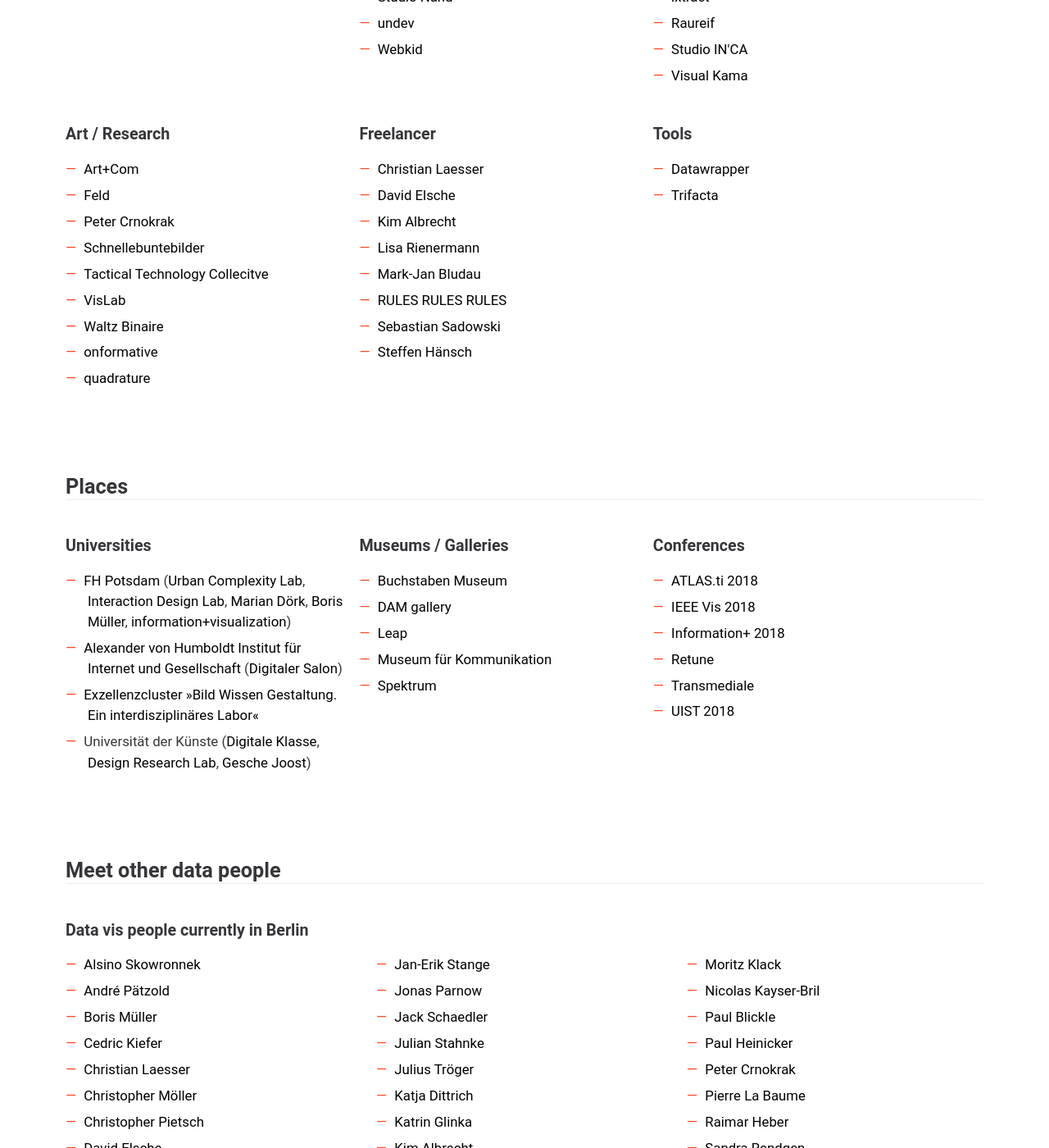
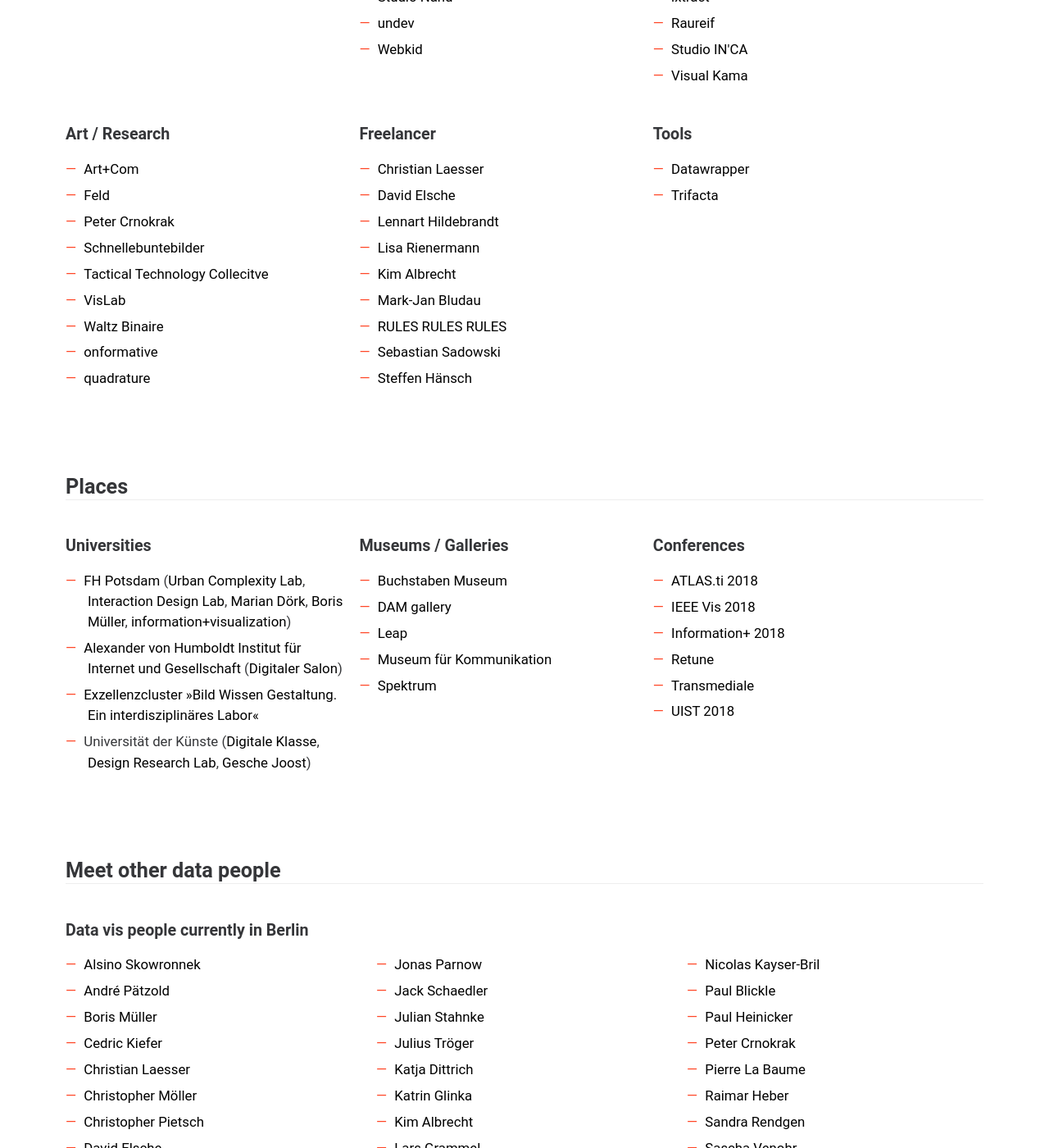
Before and after one commit to Data-Visualization-Berlin/datavis.berlin, a Jekyll site: the page built from index.html, in a window 1280 px wide and 1400 px high, scrolled down 764 px. Shown: the whole window at 82% size. Built offline with Jekyll 4.4.1, drawn with Linux system fonts in a browser that asks for light colours.

Commit message:
Add links to my portfolio and twitter account.

```diff
--- a/index.html
+++ b/index.html
@@ -58,8 +58,9 @@
         <ul>
           <li><a href="http://www.christianlaesser.com/">Christian Laesser</a></li>
           <li><a href="http://davidelsche.com/">David Elsche</a></li>
+          <li><a href="http://www.lennerd.com/">Lennart Hildebrandt</a></li>
+          <li><a href="http://lisarienermann.com">Lisa Rienermann</a></li>
           <li><a href="http://kimalbrecht.com/">Kim Albrecht</a></li>
-          <li><a href="http://lisarienermann.com">Lisa Rienermann</a></li>
           <li><a href="http://www.markjanbludau.de">Mark-Jan Bludau</a></li>
           <li><a href="http://rulesrulesrules.studio/">RULES RULES RULES</a></li>
           <li><a href="https://datadesign.studio/">Sebastian Sadowski</a></li>
@@ -144,6 +145,7 @@
         <li><a href="https://twitter.com/kaglinka">Katrin Glinka</a></li>
         <li><a href="https://twitter.com/kimay">Kim Albrecht</a></li>
         <li><a href="https://twitter.com/lgrammel">Lars Grammel</a></li>
+        <li><a href="https://twitter.com/len_hil">Lennart Hildebrandt</a></li>
         <li><a href="https://twitter.com/lisacrost">Lisa Charlotte Rost</a></li>
         <li><a href="https://twitter.com/@lisarienermann">Lisa Rienermann</a></li>
         <li><a href="https://twitter.com/markiaaan">Mark-Jan Bludau</a></li>
```
